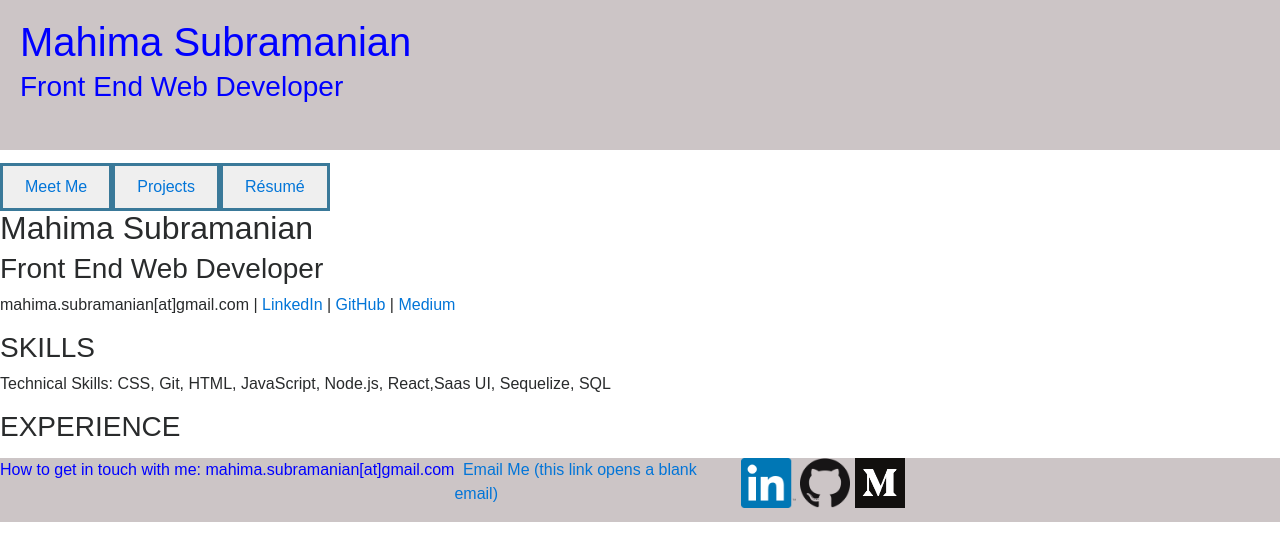
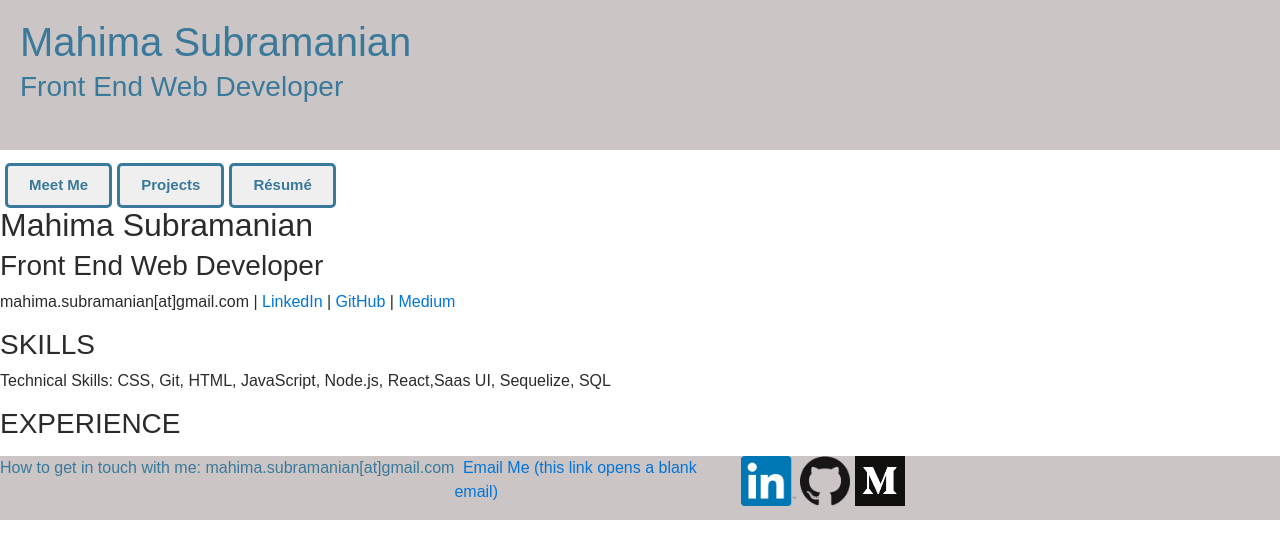
Before and after one commit to Smahima/smahima.github.io, a React app: page /resume in a window 1280 px wide. Built offline with nearby package versions, Linux system fonts and the light colour scheme.

Commit message:
updated font color in header to match dark blue of buttons, added margin to buttons for spacing

```diff
--- a/src/styles/index.css
+++ b/src/styles/index.css
@@ -31,37 +31,21 @@ body {
 
 button {
 	border: 3px solid #3a7999;
+  margin-left: 5px;
+  border-radius: 5px;
 }
 button:hover {
 	border: 3px dotted #3a7999;
 	color: #3a7999;
 	background: rgba(0,0,0,0);
-  padding: 10px;
+
 }
 
-/*button:hover {
-  background: rgba(0,0,0,0);
-	color: #3a7999;
-	box-shadow: inset 0 0 0 3px #3a7999;
-  border-radius: 5px;
-  box-sizing: border-box;
+.nav-link {
+  color: #3a7999;
+  font-weight: bold;
+  font-size: 15px;
 }
-
-border: none;
-background: #3a7999;
-color: #f2f2f2;
-padding: 10px;
-font-size: 18px;
-
-position: relative;
-
-transition: all 500ms ease;*/
-
-/*.nav-link {
-  color: blue;
-  text-decoration: ;
-  font-size: 15px;
-}*/
 
 .project{
   display:flex;
@@ -75,13 +59,13 @@ transition: all 500ms ease;*/
   background-color: #CCC5C6;
   height: 150px;
   padding: 20px;
-  color:  blue;
+  color:  #3a7999;
   margin-bottom: 1%;
 }
 
 .contact {
   background-color: #CCC5C6;
-  color: blue;
+  color: #3a7999;
   /*margin-top: 3%;*/
   display: flex;
   flex-direction: row;
```
